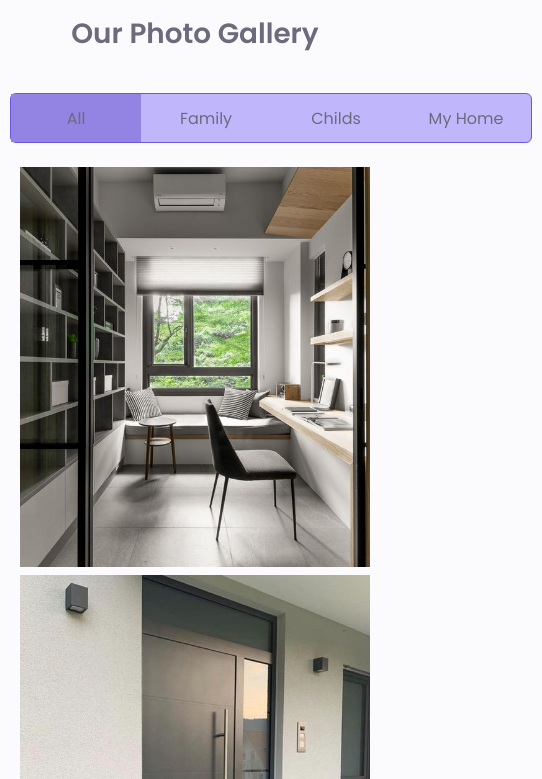
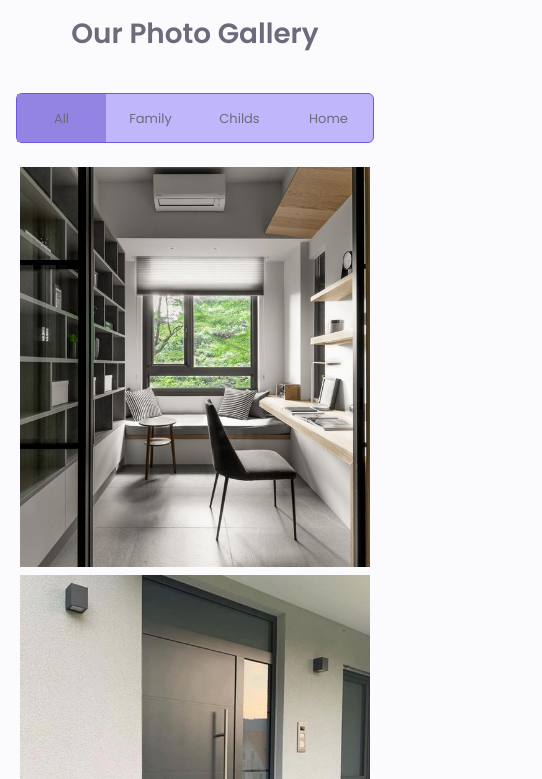
Before and after one commit to mhmoudGamea/my-biography, a plain HTML site: page gallery.html in a window 390 px wide. Shown: the part 65-844 px from the top of the page, 542 px wide, since content can reach past the window. Drawn offline with nearby package versions, Linux system fonts and the light colour scheme.

Commit message:
adjustment....

```diff
--- a/css/portfolio.css
+++ b/css/portfolio.css
@@ -457,15 +457,33 @@ img {
   }
 }
 
-@media (max-width: 683px) {
+@media (min-width: 375px) and (max-width:450px) {
   .gallery .album-collection .label {
-    width: 130px;
+    width: 89px;
   }
 }
 
-@media (min-width: 650px) and (max-width:830px) {
+@media (min-width: 451px) and (max-width:530px) {
+  .gallery .album-collection .label {
+    width: 95px;
+  }
+}
+
+@media (min-width: 531px) and (max-width:640px) {
+  .gallery .album-collection .label {
+    width: 120px;
+  }
+}
+
+@media (min-width:641px) and (max-width: 830px) {
   .gallery .album-collection .label {
     width: 150px;
+  }
+}
+
+@media(max-width:540px) {
+  .gallery .album-collection .label {
+    font-size: 13px;
   }
 }
 
--- a/gallery.html
+++ b/gallery.html
@@ -74,7 +74,7 @@
 
             <input type="radio" class="btn-check" name="btnradio" id="btnradio3" autocomplete="off">
             <div class="label-holder" data-filter="home">
-                <label class="btn label" for="btnradio3">My Home</label>
+                <label class="btn label" for="btnradio3">Home</label>
             </div>
         </div>
 
```
